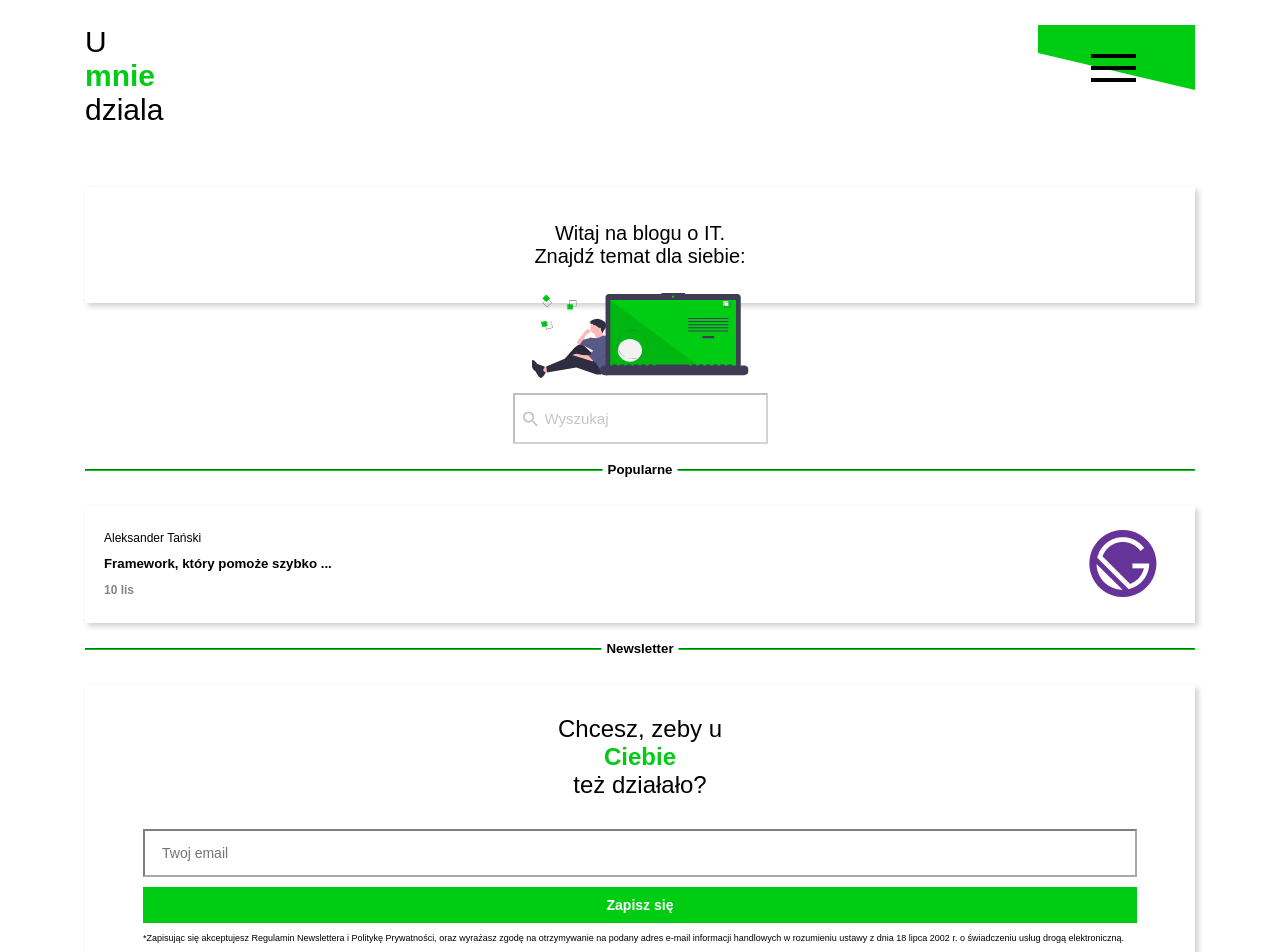
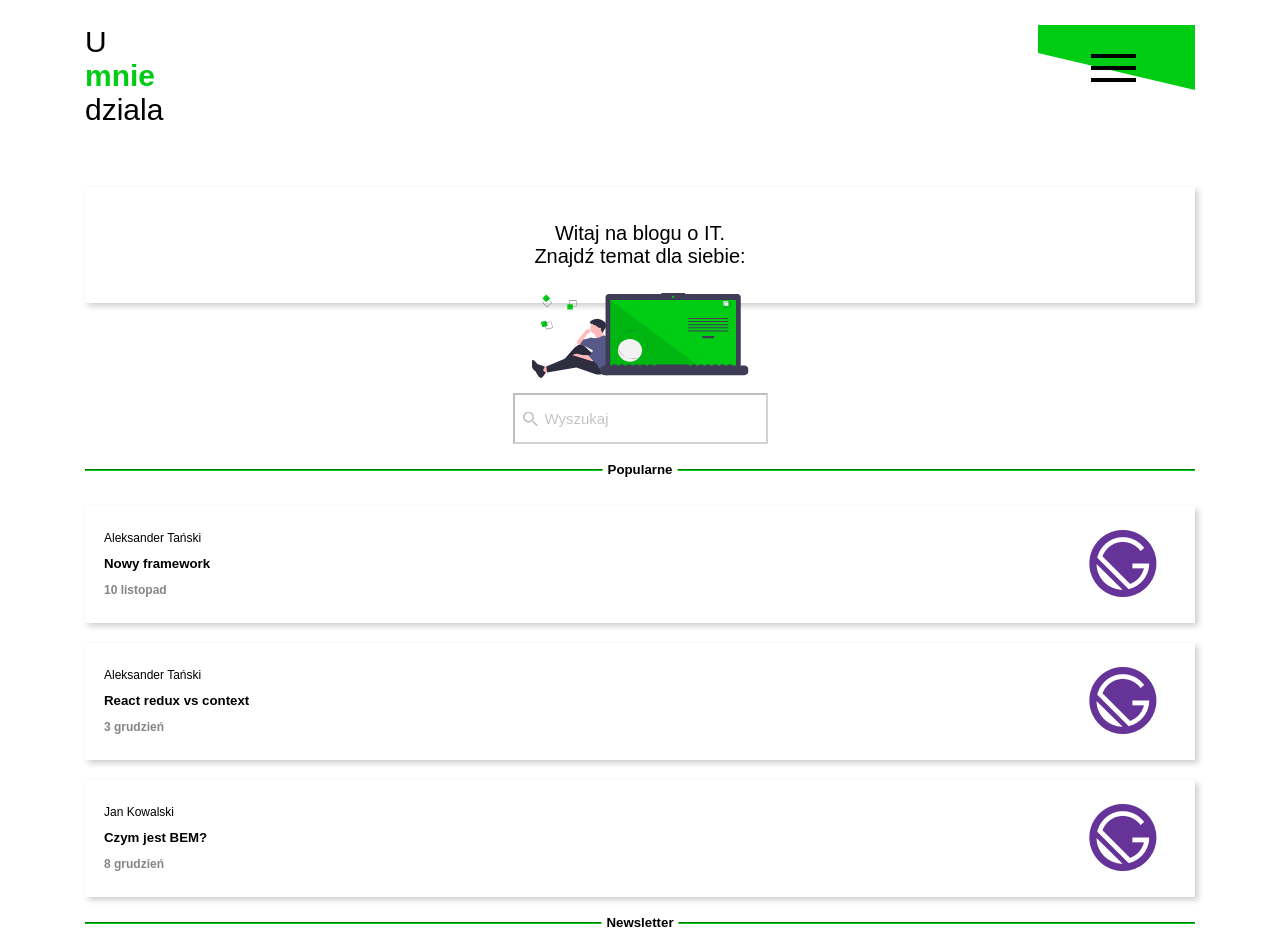
Before and after one commit to Elfant/projektZaliczneniowy, a React app: page / in a window 1280 px wide. Shown: the top 952 px of the page. Built offline with nearby package versions, Linux system fonts and the light colour scheme.

Commit message:
Fetched mock post

```diff
--- a/src/components/App.tsx
+++ b/src/components/App.tsx
@@ -1,4 +1,5 @@
 import * as React from "react";
+import { useEffect, useState } from "react";
 
 import Header from "./Header";
 import Intro from "./Intro";
@@ -8,13 +9,31 @@ import BlogCard from "./BlogCard";
 import Newsletter from "./Newsletter";
 
 const App: React.FC = () => {
+  const [posts, setPost] = useState([]);
+
+  useEffect(() => {
+    fetch("/src/mocks/posts.json")
+      .then((resp) => resp.json())
+      .then((data) => setPost(data.posts))
+      // .catch((e) => console.log(e));
+  }, []);
+
   return (
     <>
       <Header />
       <Intro />
       <section className="container">
         <SectionHeader text="Popularne" />
-        <BlogCard />
+        {posts.length
+          ? posts.map((post) => (
+              <BlogCard
+                key={post.id}
+                author={post.author}
+                title={post.title}
+                date={post.date}
+              />
+            ))
+          : null}
       </section>
       <section className="container">
         <SectionHeader text="Newsletter" />
--- a/src/components/BlogCard.tsx
+++ b/src/components/BlogCard.tsx
@@ -1,12 +1,19 @@
 import * as React from "react";
 
-const BlogCard: React.FC = () => {
+interface OwnProps {
+  key: string;
+  author: string;
+  title: string;
+  date: string;
+}
+
+const BlogCard: React.FC<OwnProps> = ({ author, title, date }) => {
   return (
     <div className="blog-card">
       <div className="blog-card__text">
-        <p className="blog-card__author">Aleksander Tański</p>
-        <h5 className="blog-card__title">Framework, który pomoże szybko ...</h5>
-        <p className="blog-card__date"> 10 lis</p>
+        <p className="blog-card__author">{author}</p>
+        <h5 className="blog-card__title">{title}</h5>
+        <p className="blog-card__date">{date}</p>
       </div>
       <div className="blog-card__img"></div>
     </div>
--- a/src/components/Footer.tsx
+++ b/src/components/Footer.tsx
@@ -2,8 +2,8 @@ import * as React from "react";
 
 const Footer: React.FC = () => {
   return (
-    <footer className="footer container">
-      <div className="footer__content">
+    <footer className="footer">
+      <div className="footer__content container">
         <p className="footer__logo logo logo--small">U<br/> <strong className="logo__bolded-word">mnie</strong><br />dziala</p>
         <ul className="footer__list list">
           <li className="list__item">Kontakt</li>
--- a/src/components/Header.tsx
+++ b/src/components/Header.tsx
@@ -2,10 +2,10 @@ import * as React from "react";
 
 const Header: React.FC = () => {
   return (
-    <header className="container header">
-      <nav className="header__navbar navbar">
+    <header className="header">
+      <nav className="header__navbar navbar container">
         <p className="navbar__logo logo logo--big">
-          U<br/><strong className="logo__bolded-word">mnie</strong><br />dziala
+          U<br /><strong className="logo__bolded-word">mnie</strong><br />dziala
         </p>
         <div className="navbar__toggler-box">
           <div className="navbar__triangle"></div>
--- /dev/null
+++ b/src/mocks/posts.json
@@ -0,0 +1,22 @@
+ {
+    "posts": [
+      {
+        "id": "1",
+        "author": "Aleksander Tański",
+        "title": "Nowy framework",
+        "date": "10 listopad"
+      },
+      {
+        "id": "2",
+        "author": "Aleksander Tański",
+        "title": "React redux vs context",
+        "date": "3 grudzień"
+      },
+      {
+        "id": "3",
+        "author": "Jan Kowalski",
+        "title": "Czym jest BEM?",
+        "date": "8 grudzień"
+      }
+    ]
+  }
```
